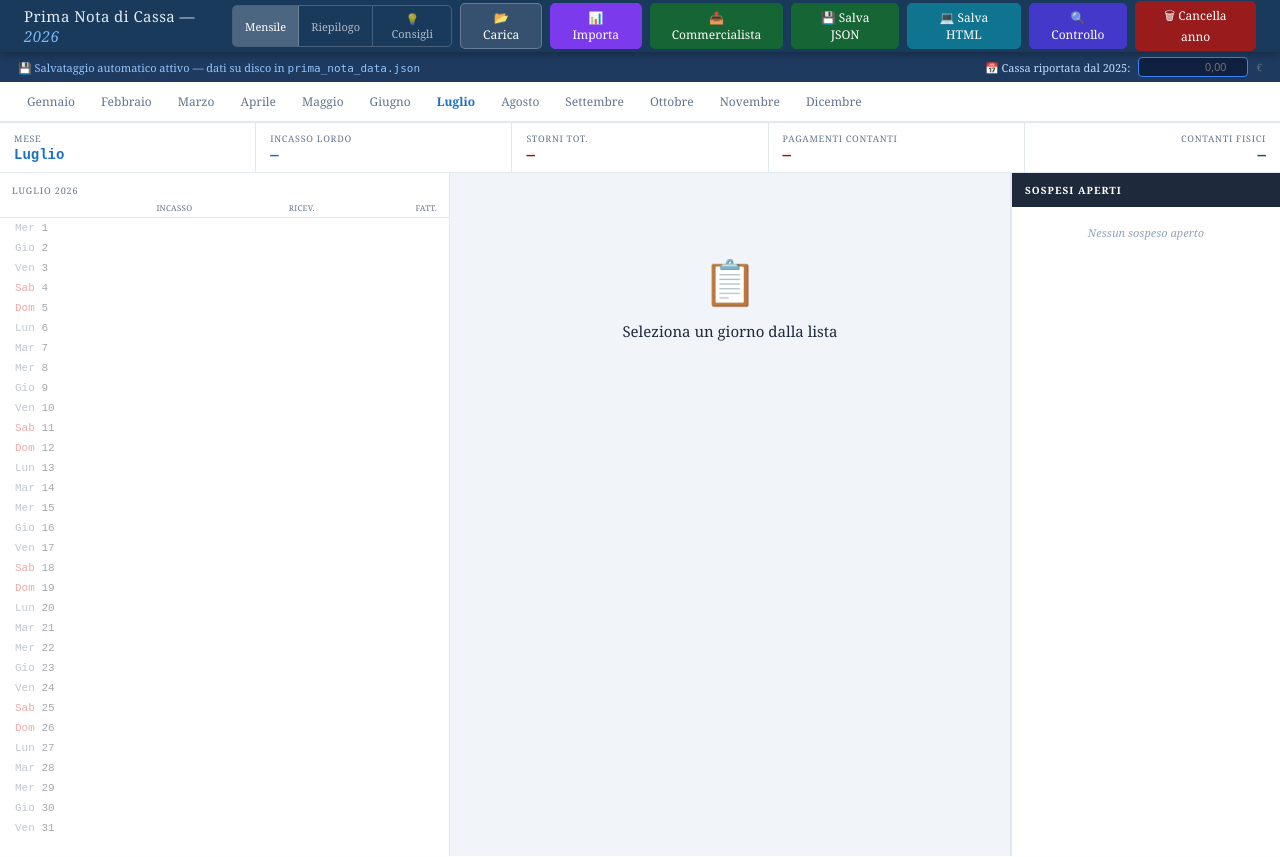
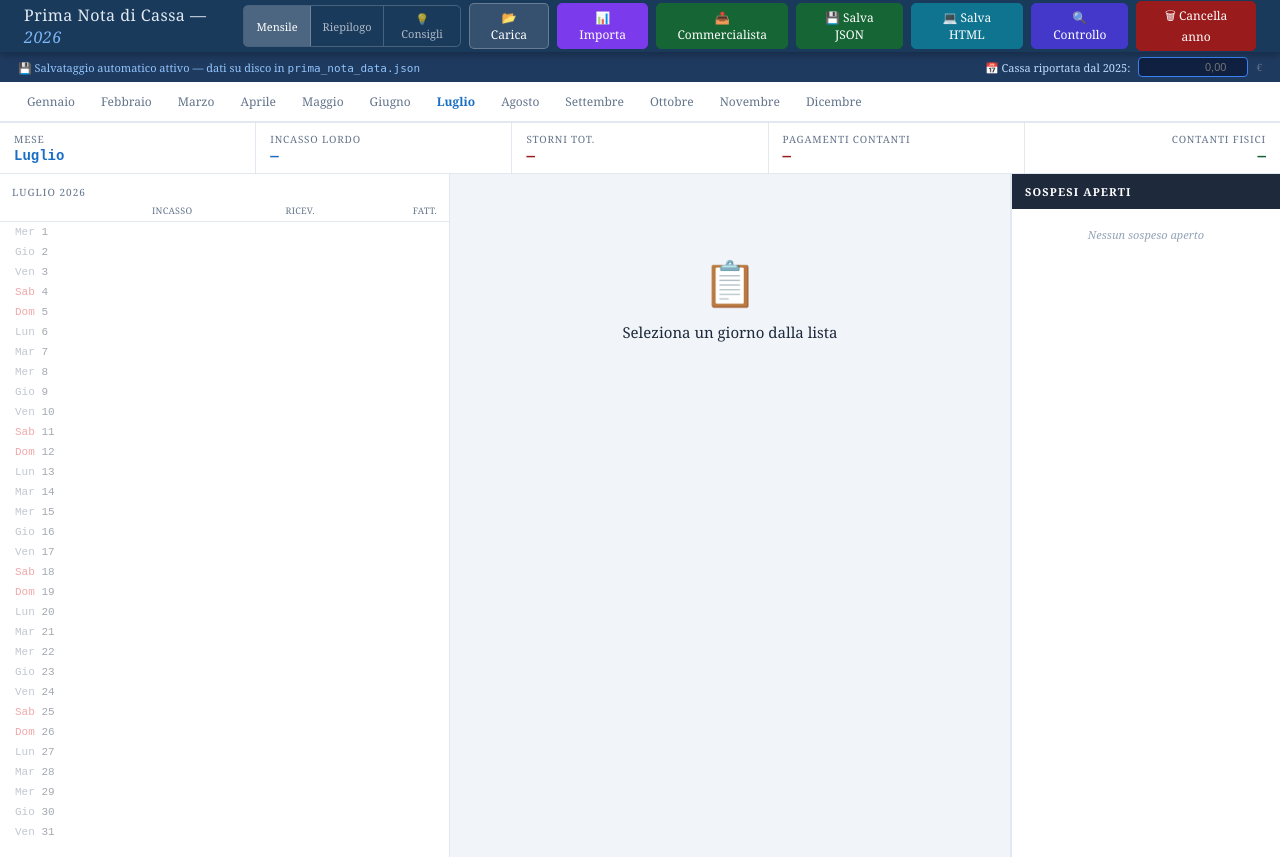
Before and after one commit to marcop1969/prima-nota-cassa, a Flask app: page / in a window 1280 px wide. Run offline with Flask 3, Linux system fonts and the light colour scheme.

Commit message:
Titoli +1px in tutta l'app (leggibilita')
Co-Authored-By: Claude Opus 4.8 <noreply@anthropic.com>

```diff
--- a/templates/prima_nota.html
+++ b/templates/prima_nota.html
@@ -37,7 +37,7 @@ body { font-family: var(--font); background: var(--bg); color: var(--testo); min
   position: sticky; top: 0; z-index: 100;
   box-shadow: 0 2px 8px rgba(0,0,0,.3);
 }
-.header h1 { font-size: 15px; font-weight: normal; letter-spacing: .03em; color: #e2eaf4; }
+.header h1 { font-size: 16px; font-weight: normal; letter-spacing: .03em; color: #e2eaf4; }
 .header h1 em { color: #7eb8f7; font-style: italic; }
 .header-right { display: flex; align-items: center; gap: 8px; }
 
@@ -83,7 +83,7 @@ body { font-family: var(--font); background: var(--bg); color: var(--testo); min
 }
 .kpi-cell { background: white; padding: 9px 14px; }
 .kpi-cell:last-child { text-align: right; }
-.kpi-label { font-size: 9px; text-transform: uppercase; letter-spacing: .08em; color: var(--grigio); margin-bottom: 2px; }
+.kpi-label { font-size: 10px; text-transform: uppercase; letter-spacing: .08em; color: var(--grigio); margin-bottom: 2px; }
 .kpi-val { font-family: var(--mono); font-size: 14px; font-weight: bold; }
 .kv-blu { color: var(--accent); }
 .kv-rosso { color: var(--rosso); }
@@ -98,12 +98,12 @@ body { font-family: var(--font); background: var(--bg); color: var(--testo); min
   width: 450px; min-width: 450px; background: white;
   border-right: 1px solid var(--bordo); overflow-y: auto; padding: 6px 0;
 }
-.sb-month { font-size: 9px; text-transform: uppercase; letter-spacing: .1em; color: var(--grigio); padding: 5px 12px 3px; }
-.sb-head { display: grid; grid-template-columns: 58px 1fr 1fr 1fr; gap: 4px; padding: 2px 12px 4px; font-size: 8px; text-transform: uppercase; letter-spacing: .03em; color: var(--grigio); border-bottom: 1px solid var(--bordo); }
+.sb-month { font-size: 10px; text-transform: uppercase; letter-spacing: .1em; color: var(--grigio); padding: 5px 12px 3px; }
+.sb-head { display: grid; grid-template-columns: 58px 1fr 1fr 1fr; gap: 4px; padding: 2px 12px 4px; font-size: 9px; text-transform: uppercase; letter-spacing: .03em; color: var(--grigio); border-bottom: 1px solid var(--bordo); }
 .sb-head span { text-align: right; }
 .sb-head span:first-child { text-align: left; }
 .sb-total { display: grid; grid-template-columns: 58px 1fr 1fr 1fr; gap: 4px; margin: 6px 8px 2px; padding: 8px 10px; background: #f0f9ff; border: 1px solid #bae6fd; border-radius: 6px; align-items: baseline; }
-.sb-tot-label { font-size: 9px; text-transform: uppercase; letter-spacing: .06em; color: #0369a1; font-weight: bold; text-align: left; }
+.sb-tot-label { font-size: 10px; text-transform: uppercase; letter-spacing: .06em; color: #0369a1; font-weight: bold; text-align: left; }
 .sb-tot-val { font-family: var(--mono); font-size: 12px; font-weight: bold; color: #0369a1; text-align: right; }
 .sb-tot-sub { font-family: var(--mono); font-size: 11px; font-weight: bold; color: #0369a1; text-align: right; }
 .gi { display: block; padding: 4px 12px; cursor: pointer; border-left: 3px solid transparent; transition: background .1s; }
@@ -143,7 +143,7 @@ body { font-family: var(--font); background: var(--bg); color: var(--testo); min
   background: var(--blu); color: white; padding: 12px 18px;
   display: flex; align-items: center; justify-content: space-between;
 }
-.day-hdr .dg { font-size: 20px; font-weight: bold; font-family: var(--mono); }
+.day-hdr .dg { font-size: 21px; font-weight: bold; font-family: var(--mono); }
 .day-hdr .ds { font-size: 11px; color: #7eb8f7; margin-top: 1px; }
 .ric-badge {
   font-size: 11px; background: rgba(255,255,255,.15);
@@ -155,7 +155,7 @@ body { font-family: var(--font); background: var(--bg); color: var(--testo); min
 .sez { padding: 10px 14px; border-bottom: 1px solid var(--bordo); }
 .sez:last-child { border-bottom: none; }
 .sez-title {
-  font-size: 9px; text-transform: uppercase; letter-spacing: .1em;
+  font-size: 10px; text-transform: uppercase; letter-spacing: .1em;
   color: var(--grigio); margin-bottom: 7px;
   display: flex; align-items: center; gap: 6px;
 }
@@ -185,7 +185,7 @@ body { font-family: var(--font); background: var(--bg); color: var(--testo); min
 /* ─── BLOCCO PAGAMENTI (colonna) ─── */
 .pag-block { margin-bottom: 8px; background:white; border-radius:5px; padding:6px 8px; }
 .pag-block-title {
-  font-size: 12px; font-weight: bold; text-transform: uppercase;
+  font-size: 13px; font-weight: bold; text-transform: uppercase;
   letter-spacing: .07em; color: var(--testo);
   padding: 4px 0 4px 6px;
   border-left: 3px solid var(--accent);
@@ -300,7 +300,7 @@ body { font-family: var(--font); background: var(--bg); color: var(--testo); min
 }
 .sp-hdr {
   background:#1e293b; color:white; padding:10px 13px;
-  font-size:10px; text-transform:uppercase; letter-spacing:.1em;
+  font-size:11px; text-transform:uppercase; letter-spacing:.1em;
   font-weight:bold; flex-shrink:0;
 }
 .sp-list { flex:1; overflow-y:auto; }
@@ -485,7 +485,7 @@ body { font-family: var(--font); background: var(--bg); color: var(--testo); min
 <div id="viewC" class="riep-wrap" style="display:none;">
   <div style="max-width:820px;">
     <div style="display:flex;justify-content:space-between;align-items:center;margin-bottom:6px;">
-      <h2 style="margin:0;font-size:15px;color:var(--testo);">💡 Consigli per migliorare l'app</h2>
+      <h2 style="margin:0;font-size:16px;color:var(--testo);">💡 Consigli per migliorare l'app</h2>
       <button class="btn" style="font-size:11px;color:#374151;" onclick="renderConsigli()">↻ Aggiorna</button>
     </div>
     <p style="font-size:11px;color:var(--grigio);margin:0 0 14px;">Proposte del consigliere. Rispondi <b>Sì</b> (lo realizziamo), <b>No</b>, oppure <b>Sì ma con modifiche</b>.</p>
@@ -497,7 +497,7 @@ body { font-family: var(--font); background: var(--bg); color: var(--testo); min
 <div class="modal-overlay" id="modalCommercialista">
   <div class="modal-box" style="max-width:480px;">
     <div class="modal-header">
-      <h2 style="margin:0;font-size:15px;">📤 Esporta per il commercialista</h2>
+      <h2 style="margin:0;font-size:16px;">📤 Esporta per il commercialista</h2>
       <button onclick="document.getElementById('modalCommercialista').classList.remove('open')" style="background:none;border:none;color:#94a3b8;cursor:pointer;font-size:18px;">✕</button>
     </div>
     <div class="modal-body">
@@ -519,7 +519,7 @@ body { font-family: var(--font); background: var(--bg); color: var(--testo); min
 <div class="modal-overlay" id="modalControllo">
   <div class="modal-box" style="max-width:540px;">
     <div class="modal-header">
-      <h2 style="margin:0;font-size:15px;">🔍 Controllo Prima Nota</h2>
+      <h2 style="margin:0;font-size:16px;">🔍 Controllo Prima Nota</h2>
       <button onclick="document.getElementById('modalControllo').classList.remove('open')" style="background:none;border:none;color:#94a3b8;cursor:pointer;font-size:18px;">✕</button>
     </div>
     <div class="modal-body" id="controlloBody"></div>
```
